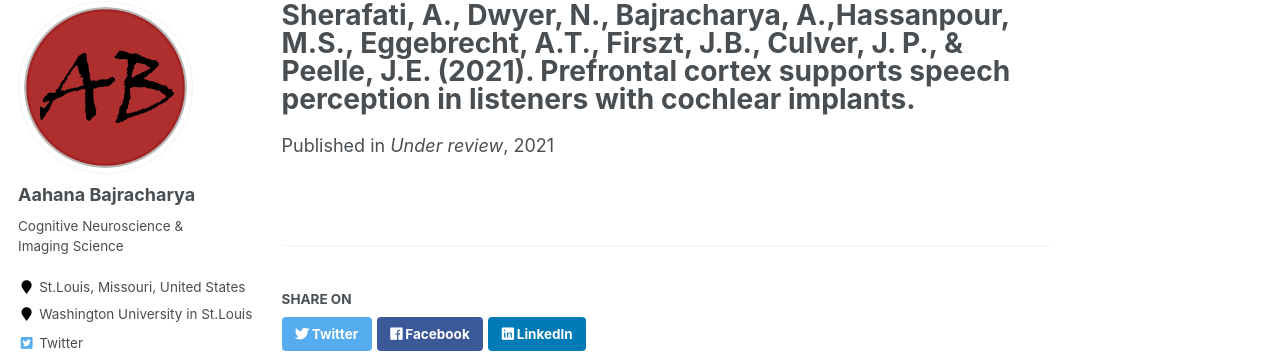
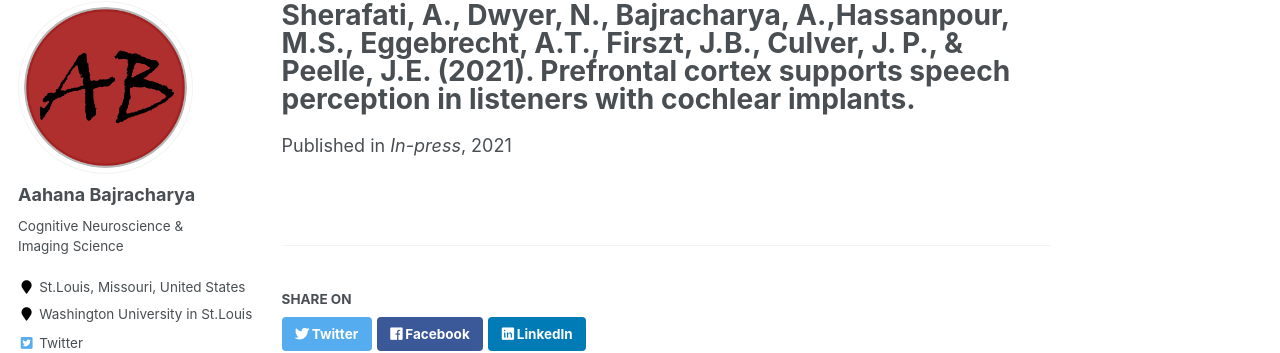
Before and after one commit to kritibhattarai23/kritibhattarai23.github.io, a Jekyll site: the page built from _publications/bibliography-3.md, in a window 1280 px wide. Shown: the part 117-470 px from the top of the page. Built offline with Jekyll 4.4.1, drawn with Linux system fonts in a browser that asks for light colours; some web fonts are replaced.

Commit message:
Update bibliography-3.md

```diff
--- a/_publications/bibliography-3.md
+++ b/_publications/bibliography-3.md
@@ -5,6 +5,6 @@ implants."
 collection: publications
 permalink: /publication/bibliography-3
 date: 2021-1-1
-venue: 'Under review'
+venue: 'In-press'
 paperurl: 'https://doi.org/10.1101/2021.10.16.464654'
 ---
```
